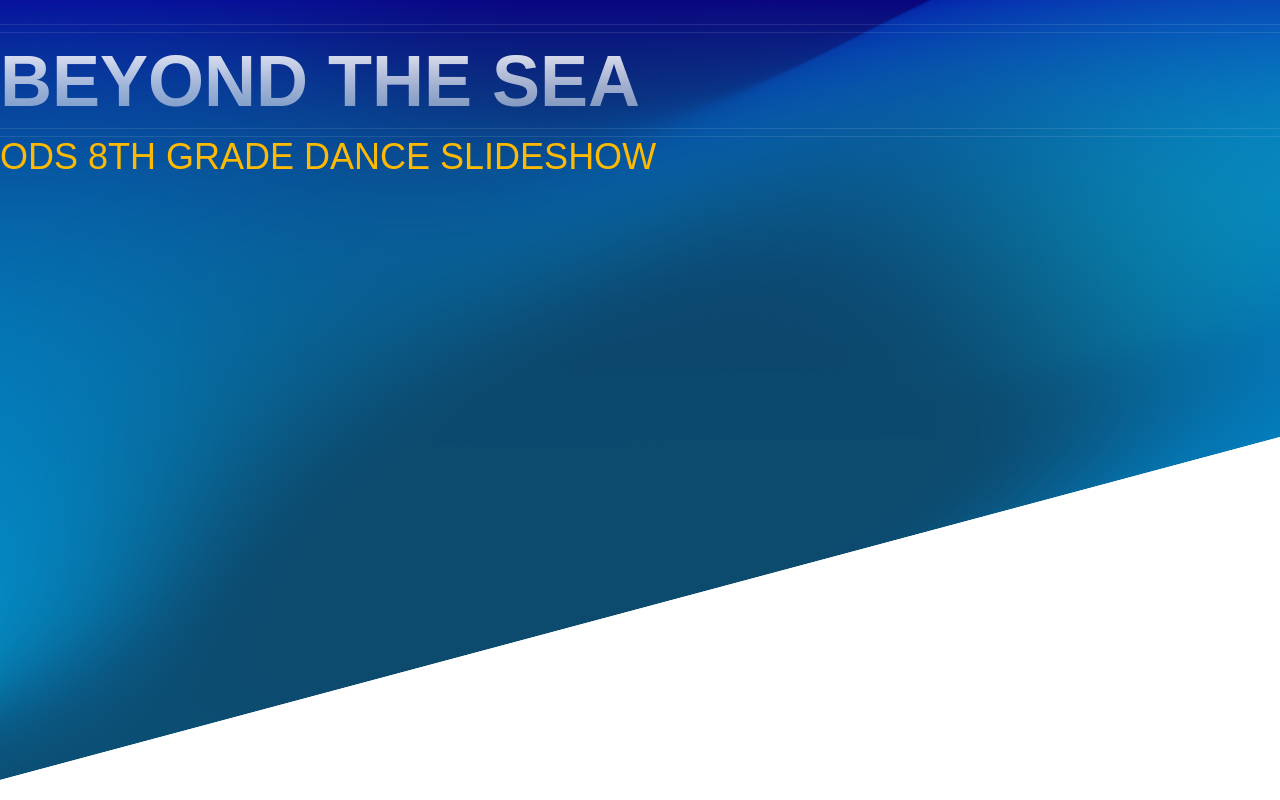
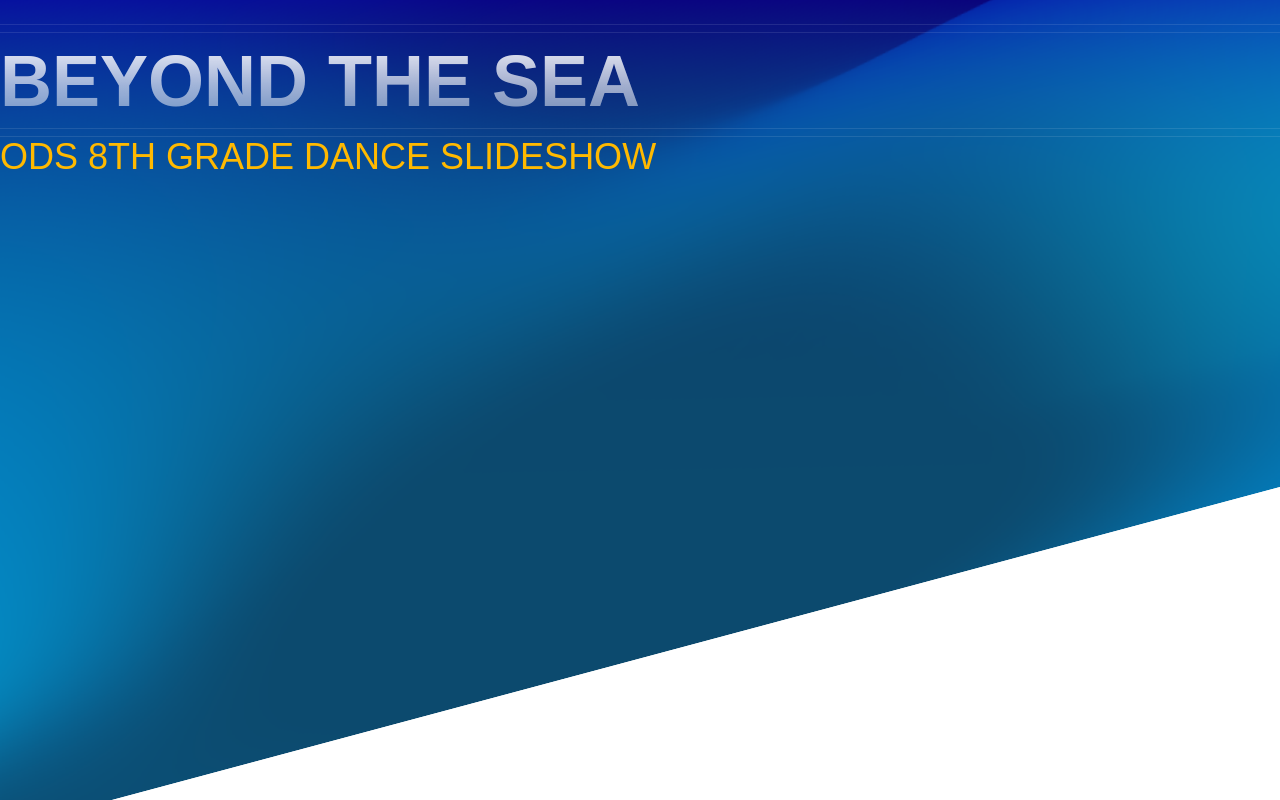
Before and after one commit to megcastle/ods8thgrade, a Next.js app: page / in a window 1280 px wide. Built offline with nearby package versions, Linux system fonts and the light colour scheme; a web font is replaced by a local one.

Commit message:
Add files via upload

```diff
--- a/src/styles/globals.css
+++ b/src/styles/globals.css
@@ -44,24 +44,20 @@ h2 {
 h3,
 h4 {
   letter-spacing: var(--tracking-tight);
-  text-wrap: balance;
+}
+
+h3 {
+  font-size: var(--text-xl);
   text-transform: uppercase;
 }
 
-p, label {
+ol span h3 {
+  font-family: var(--font-montserrat)
+}
+
+p, label, li {
   letter-spacing: var(--tracking-tight);
 }
-
-
-h3 {
-  font-size: var(--text-xl);
-}
-
-h4 {
-
-  text-wrap: balance;
-}
-
 
 /* GRADIENT */
 .Gradient {
@@ -74,8 +70,7 @@ h4 {
   --gradient-color-2-transparent: rgba(144, 224, 255, 0);
   --gradient-color-3-transparent: rgba(255, 203, 87, 0);
 
-  --gradientHeight: 650px;
-  /* --gradientHeight: calc(100% + var(--sectionPaddingTop) + var(--transformOriginX) * var(--gradientAngleSin)); */
+  --gradientHeight: 700px;
   --gradientAngle: -15deg;
   --gradientAngleSin: 0.212;
 
@@ -83,7 +78,6 @@ h4 {
   left: 0;
   top: -20px;
 
-  /* width: var(--windowWidth); */
   height: var(--gradientHeight);
   width: auto;
 
@@ -96,7 +90,7 @@ h4 {
 
 @media (min-width:600px) {
   .Gradient {
-    --gradientHeight: 800px;
+    --gradientHeight: 850px;
     transform-origin: 0 100%;
   }
 }
@@ -147,6 +141,18 @@ h4 {
   transform: translateX(-50%) scaleY(.995);
 }
 
+/* POPOVER */
+.PopoverContent {
+  --popoverWidth: calc(100vw - 2rem);
+  /* width: var(--popoverWidth); */
+  width: 50rem;
+}
+
+.PopoverTrigger {
+  font-size: inherit;
+}
+
+
 
 /* MODAL */
 @keyframes fadeIn {
@@ -183,9 +189,6 @@ h4 {
   animation: fadeOut 300ms ease-in;
 }
 
-.montserrat {
-  font-family: var(--font-montserrat);
-}
 
 
 
@@ -199,7 +202,7 @@ h4 {
 }
 
 .Button:not(.Button__Link) {
-  padding: 0 16px;
+
   --buttonColor: #ec4899;
   --buttonHoverColor: #f9a8d4;
   --knockoutColor: #fff;
@@ -261,9 +264,9 @@ h4 {
   transition: opacity var(--hoverTransition, var(--arrowHoverTransition));
 }
 
-:not(svg) {
+/* :not(svg) {
   transform-origin: 0px 0px;
-}
+} */
 
 .HoverArrow__tipPath {
   transform: var(--arrowTipTransform);
```
